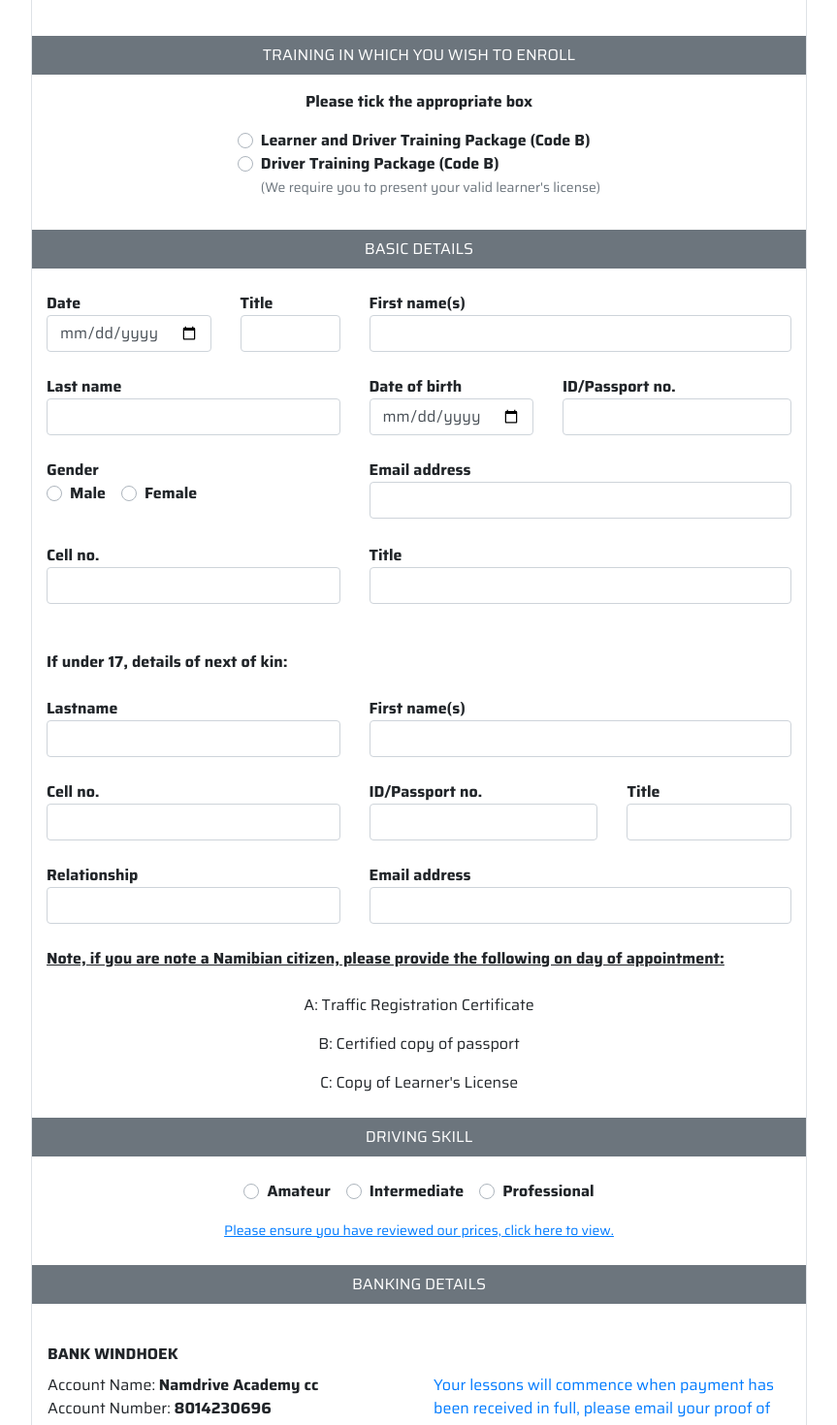
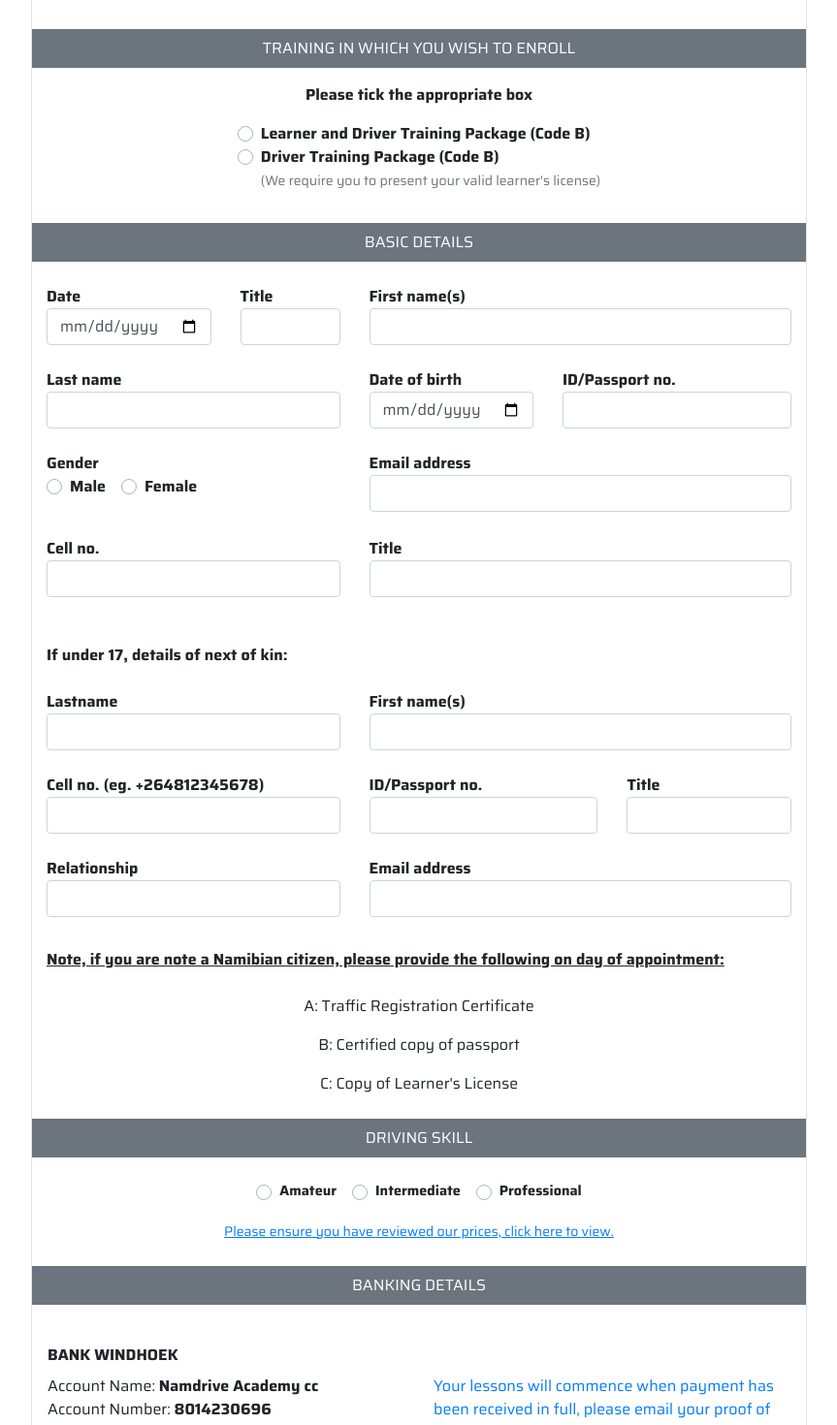
Before and after one commit to opennamibia/namdrive-academy, a Nuxt app: page /book in a window 1280 px wide. Shown: the part 400-1870 px from the top of the page at 97% size, without its empty margins (208-1071 px from the left). Built offline with nearby package versions, Linux system fonts and the light colour scheme.

Commit message:
Fix booking form devices layout

```diff
--- a/pages/book.vue
+++ b/pages/book.vue
@@ -1,11 +1,17 @@
 <template>
   <b-container style="max-width: 800px;" class="justify-content-center border">
     <b-row class="justify-content-center">
-      <img class="w-75 my-5" src="~/assets/images/jumbo-logo.png" alt="Namdrive branding image" />
+      <b-col class="text-center mx-auto" md="12">
+        <img
+          class="w-75 my-5"
+          src="~/assets/images/jumbo-logo.png"
+          alt="Namdrive branding image"
+        />
+      </b-col>
     </b-row>
 
     <b-row>
-      <h4 class="mx-auto mb-5">BOOK YOUR DRIVING LESSONS ONLINE</h4>
+      <h4 class="mx-auto mb-5 text-center">BOOK YOUR DRIVING LESSONS ONLINE</h4>
     </b-row>
 
     <b-row class="bg-secondary text-white text-center">
@@ -18,20 +24,18 @@
       </p>
     </b-row>
 
-    <b-row class="justify-content-center">
+    <b-row class="justify-content-center px-3">
       <b-form-group>
-        <b-form-radio
-          v-model="selected"
-          name="some-radios"
-          value="A"
-        >Learner and Driver Training Package (Code B)</b-form-radio>
-        <b-form-radio
-          v-model="selected"
-          name="some-radios"
-          value="A"
-        >Driver Training Package (Code B)</b-form-radio>
+        <b-form-radio name="package-choice" value="A"
+          >Learner and Driver Training Package (Code B)</b-form-radio
+        >
+        <b-form-radio name="package-choice" value="A"
+          >Driver Training Package (Code B)</b-form-radio
+        >
         <p class="text-muted mt-0 ml-4">
-          <small>(We require you to present your valid learner's license)</small>
+          <small
+            >(We require you to present your valid learner's license)</small
+          >
         </p>
       </b-form-group>
     </b-row>
@@ -41,111 +45,128 @@
     </b-row>
 
     <b-row class="py-4">
-      <b-col class="mb-4" cols="3">
+      <b-col class="mb-4" md="3">
         <label for="booking-date">Date</label>
         <b-form-input id="booking-date" type="date" />
       </b-col>
 
-      <b-col class="mb-4" cols="2">
+      <b-col class="mb-4" md="2">
         <label for="booking-user-title">Title</label>
         <b-form-input id="booking-user-title" type="text" />
       </b-col>
 
-      <b-col class="mb-4" cols="7">
+      <b-col class="mb-4" md="7">
         <label for="booking-user-names">First name(s)</label>
-        <b-form-input id="booking-user-names" type="text" />
+        <b-form-input
+          v-validate="'required|email'"
+          id="booking-user-names"
+          name="email"
+          type="text"
+        />
+        <span>{{ errors.first("email") }}</span>
       </b-col>
 
-      <b-col class="mb-4" cols="5">
+      <b-col class="mb-4" md="5">
         <label for="booking-user-lastname">Last name</label>
         <b-form-input id="booking-user-lastname" type="text" />
       </b-col>
 
-      <b-col class="mb-4" cols="3">
+      <b-col class="mb-4" md="3">
         <label for="booking-user-birth">Date of birth</label>
         <b-form-input id="booking-user-birth" type="date" />
       </b-col>
 
-      <b-col class="mb-4" cols="4">
+      <b-col class="mb-4" md="4">
         <label for="booking-user-id">ID/Passport no.</label>
         <b-form-input id="booking-user-id" type="text" />
       </b-col>
 
-      <b-col class="mb-4" cols="5">
+      <b-col class="mb-4" md="5">
         <label for="booking-user-gender">Gender</label>
         <b-form-group>
           <b-form-radio class="d-inline" value="male">Male</b-form-radio>
-          <b-form-radio class="d-inline ml-3" value="female">Female</b-form-radio>
+          <b-form-radio class="d-inline ml-3" value="female"
+            >Female</b-form-radio
+          >
         </b-form-group>
       </b-col>
 
-      <b-col class="mb-4" cols="7">
+      <b-col class="mb-4" md="7">
         <label for="booking-user-email">Email address</label>
         <b-form-input id="booking-user-email" type="email" />
       </b-col>
 
-      <b-col class="mb-4" cols="5">
+      <b-col class="mb-4" md="5">
         <label for="booking-user-phone">Cell no.</label>
         <b-form-input id="booking-user-phone" type="text" />
       </b-col>
 
-      <b-col class="mb-4" cols="7">
+      <b-col class="mb-4" md="7">
         <label for="booking-user-title">Title</label>
         <b-form-input id="booking-user-title" type="text" />
       </b-col>
     </b-row>
 
     <b-row>
-      <b-col class="mb-2" cols="12">
+      <b-col class="mb-2" md="12">
         <p>
           <b>If under 17, details of next of kin:</b>
         </p>
       </b-col>
 
-      <b-col class="mb-4" cols="5">
+      <b-col class="mb-4" md="5">
         <label for="booking-kin-lastname">Lastname</label>
         <b-form-input id="booking-kin-lastname" type="text" />
       </b-col>
 
-      <b-col class="mb-4" cols="7">
+      <b-col class="mb-4" md="7">
         <label for="booking-kin-names">First name(s)</label>
         <b-form-input id="booking-kin-names" type="text" />
       </b-col>
 
-      <b-col class="mb-4" cols="5">
-        <label for="booking-kin-cell">Cell no.</label>
-        <b-form-input id="booking-kin-cell" type="text" />
+      <b-col class="mb-4" md="5">
+        <label for="booking-kin-cell">Cell no. (eg. +264812345678)</label>
+        <b-form-input
+          v-validate="{ required: true, regex: /^\+[1-9]{1}[0-9]{3,14}$/ }"
+          id="booking-kin-cell"
+          type="text"
+          name="phone"
+        />
+        <span>{{ errors.first("phone") }}</span>
       </b-col>
 
-      <b-col class="mb-4" cols="4">
+      <b-col class="mb-4" md="4">
         <label for="booking-kin-id">ID/Passport no.</label>
         <b-form-input id="booking-kin-id" type="text" />
       </b-col>
 
-      <b-col class="mb-4" cols="3">
+      <b-col class="mb-4" md="3">
         <label for="booking-kin-title">Title</label>
         <b-form-input id="booking-kin-title" type="text" />
       </b-col>
 
-      <b-col class="mb-4" cols="5">
+      <b-col class="mb-4" md="5">
         <label for="booking-kin-relationship">Relationship</label>
         <b-form-input id="booking-kin-relationship" type="text" />
       </b-col>
 
-      <b-col cols="7">
+      <b-col md="7">
         <label for="booking-kin-email">Email address</label>
         <b-form-input id="booking-kin-email" type="text" />
       </b-col>
 
-      <b-col class="mb-2" cols="12">
+      <b-col class="my-2" md="12">
         <p>
           <b>
-            <u>Note, if you are note a Namibian citizen, please provide the following on day of appointment:</u>
+            <u
+              >Note, if you are note a Namibian citizen, please provide the
+              following on day of appointment:</u
+            >
           </b>
         </p>
       </b-col>
 
-      <b-col class="mb-2 text-center" cols="12">
+      <b-col class="mb-2 text-center" md="12">
         <p>A: Traffic Registration Certificate</p>
         <p>B: Certified copy of passport</p>
         <p>C: Copy of Learner's License</p>
@@ -157,18 +178,39 @@
     </b-row>
 
     <b-row class="py-4">
-      <b-col class="mx-auto text-center" cols="12">
+      <b-col class="mx-auto text-center" md="12">
         <b-form-group>
-          <b-form-radio class="d-inline" value="female">Amateur</b-form-radio>
-          <b-form-radio class="d-inline ml-3" value="female">Intermediate</b-form-radio>
-          <b-form-radio class="d-inline ml-3" value="female">Professional</b-form-radio>
+          <b-form-radio
+            style="font-size: 0.9em;"
+            class="d-inline"
+            name="experience-choice"
+            value="amateur"
+            >Amateur</b-form-radio
+          >
+          <b-form-radio
+            style="font-size: 0.9em;"
+            class="d-inline ml-3"
+            name="experience-choice"
+            value="intermediate"
+            >Intermediate</b-form-radio
+          >
+          <b-form-radio
+            style="font-size: 0.9em;"
+            class="d-inline ml-3"
+            name="experience-choice"
+            value="professional"
+            >Professional</b-form-radio
+          >
         </b-form-group>
       </b-col>
 
-      <b-col class="text-center" cols="12">
+      <b-col class="text-center" md="12">
         <b-link target="_blank" to="/pricing">
           <small>
-            <u>Please ensure you have reviewed our prices, click here to view.</u>
+            <u
+              >Please ensure you have reviewed our prices, click here to
+              view.</u
+            >
           </small>
         </b-link>
       </b-col>
@@ -207,23 +249,26 @@
 
       <b-col class="d-flex align-items-end text-primary" md="6">
         <p>
-          Your lessons will commence when payment has been received in full, please email your proof of payment to namdriveacademy@gmail.com
-          <b>we will email/call you as soon as your booking has been approved.</b>
+          Your lessons will commence when payment has been received in full,
+          please email your proof of payment to namdriveacademy@gmail.com
+          <b
+            >we will email/call you as soon as your booking has been
+            approved.</b
+          >
         </p>
       </b-col>
     </b-row>
 
     <b-row class="pb-4">
-      <b-col class="mb-2" cols="12">
+      <b-col class="mb-2" md="12">
         <b-button class="btn-theme">SUBMIT BOOKING</b-button>
       </b-col>
-      <b-col cols="12">
+      <b-col md="12">
         <p>
           <small>
             By submitting this booking, you are agreeing to our
             <a href="#">
-              terms and
-              conditions
+              terms and conditions
             </a>
           </small>
         </p>
--- a/pages/pricing.vue
+++ b/pages/pricing.vue
@@ -1,7 +1,13 @@
 <template>
   <b-container>
     <b-row class="justify-content-center">
-      <img src="~/assets/images/pricing.jpg" alt="Namdrive price list" class="rates-image mx-auto" />
+      <b-col class="mx-auto text-center" cols="12">
+        <img
+          src="~/assets/images/pricing.jpg"
+          alt="Namdrive price list"
+          class="rates-image mx-auto"
+        />
+      </b-col>
     </b-row>
   </b-container>
 </template>
@@ -12,7 +18,7 @@ export default {};
 
 <style>
 .rates-image {
-  max-width: 80%;
+  max-width: 100%;
   min-width: 320px;
   height: auto;
 }
```
